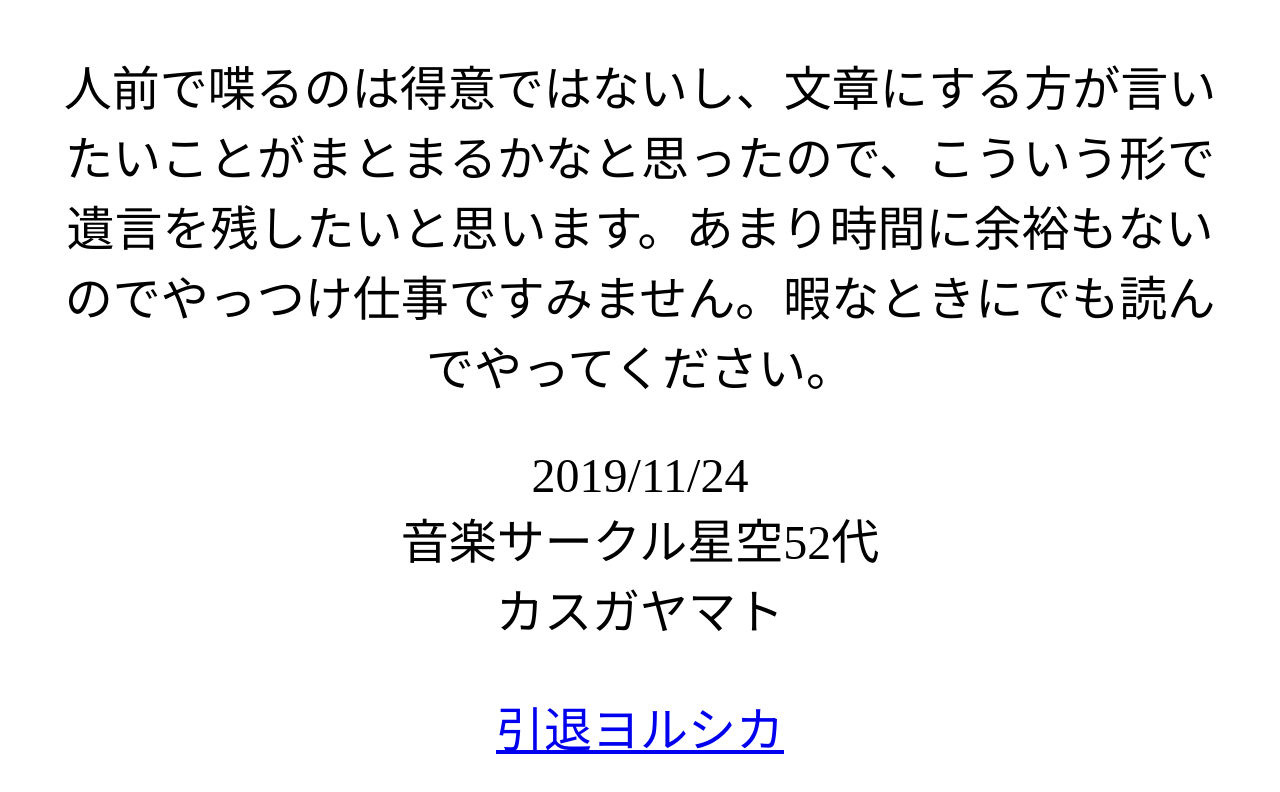
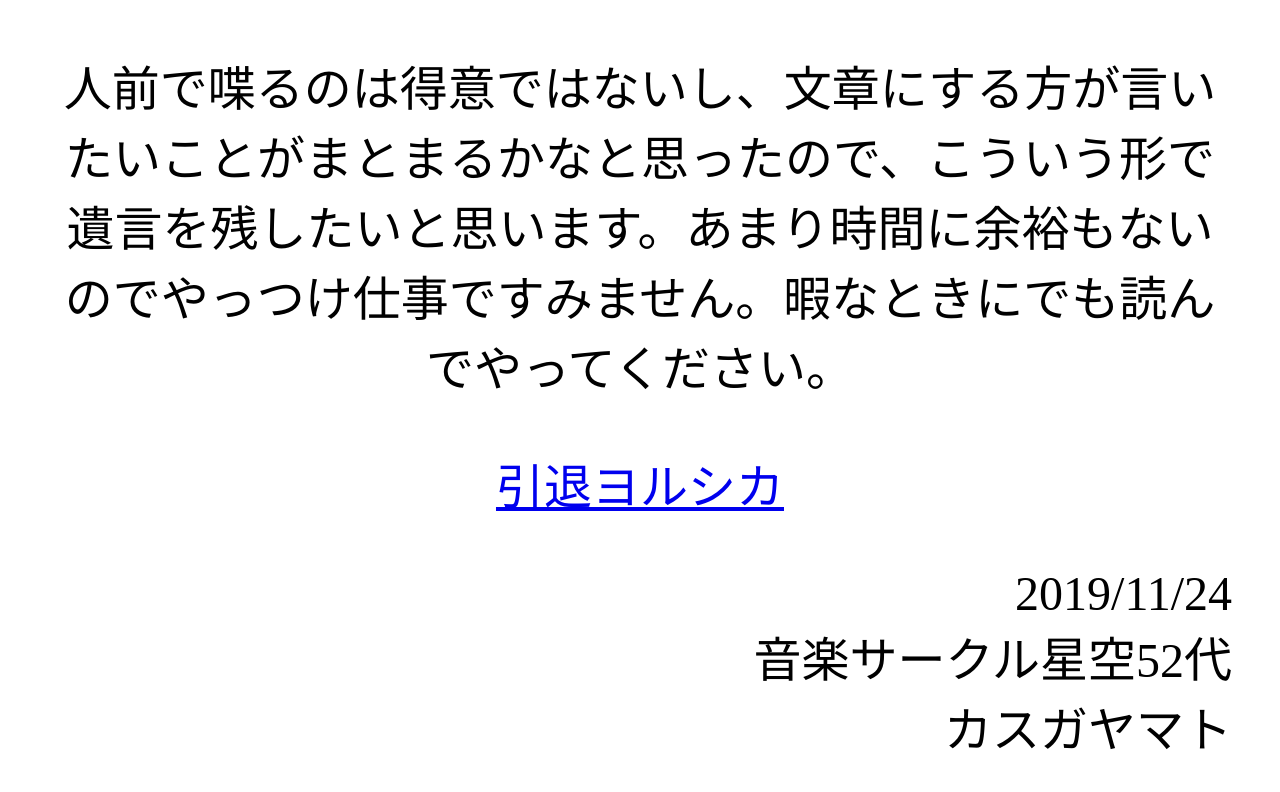
Before and after one commit to zbnbup/letters_from_ksg, a plain HTML site: page index.html in a window 1280 px wide. Shown: the part 266-1058 px from the top of the page. Drawn offline with Linux system fonts and the light colour scheme.

Commit message:
Update index.html

```diff
--- a/index.html
+++ b/index.html
@@ -8,8 +8,8 @@
     <h1>引退のことば</h1>
     <text>
       <p>人前で喋るのは得意ではないし、文章にする方が言いたいことがまとまるかなと思ったので、こういう形で遺言を残したいと思います。あまり時間に余裕もないのでやっつけ仕事ですみません。暇なときにでも読んでやってください。</p>
-      <p text-align:right;>2019/11/24<br>音楽サークル星空52代<br>カスガヤマト</p>
       <a href= "引退ヨルシカ.html" target= "_blank">引退ヨルシカ</a>
+      <p style="text-align:right;">2019/11/24<br>音楽サークル星空52代<br>カスガヤマト</p>
     </text>
   </body>
 </html>
```
